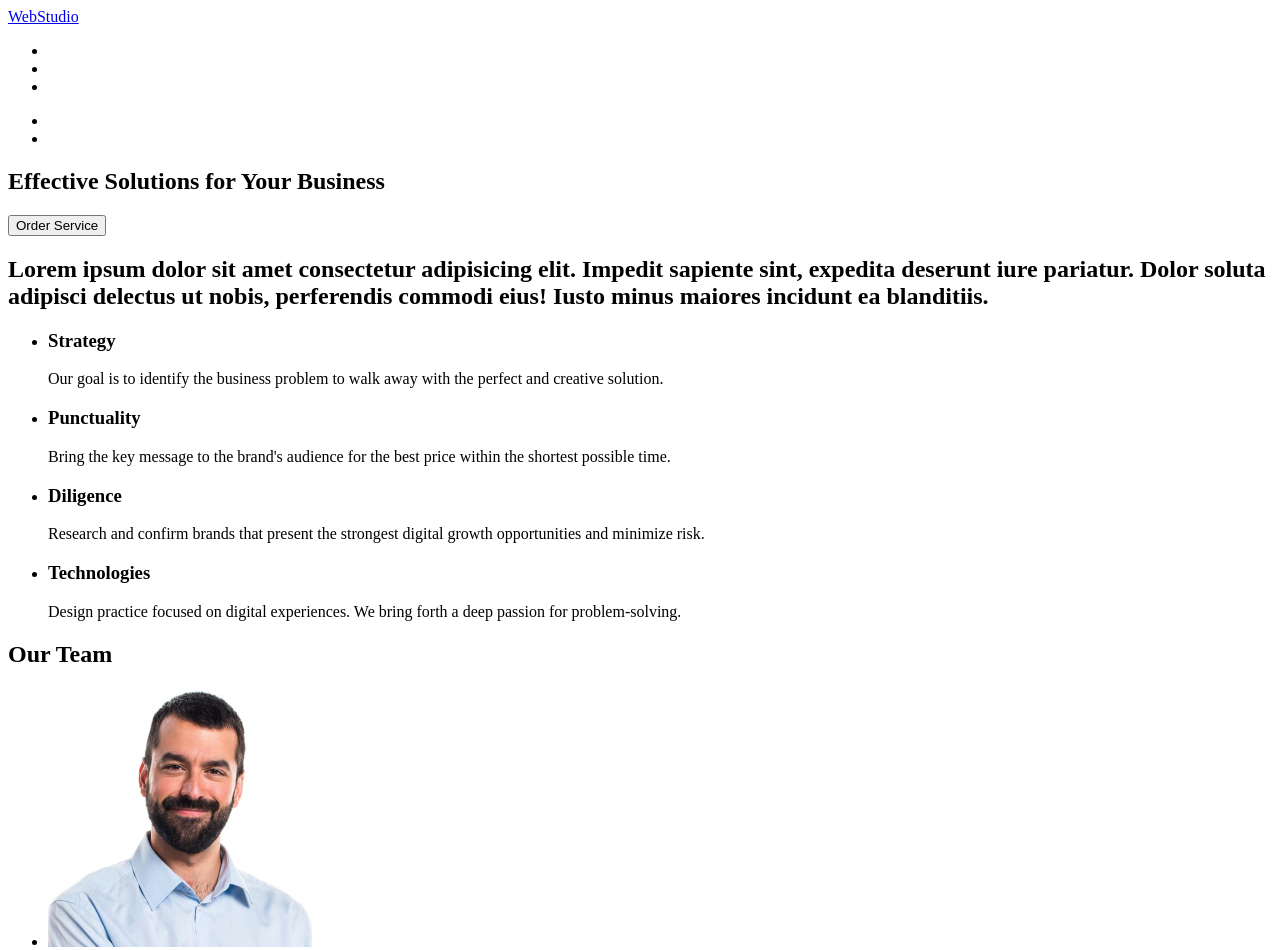
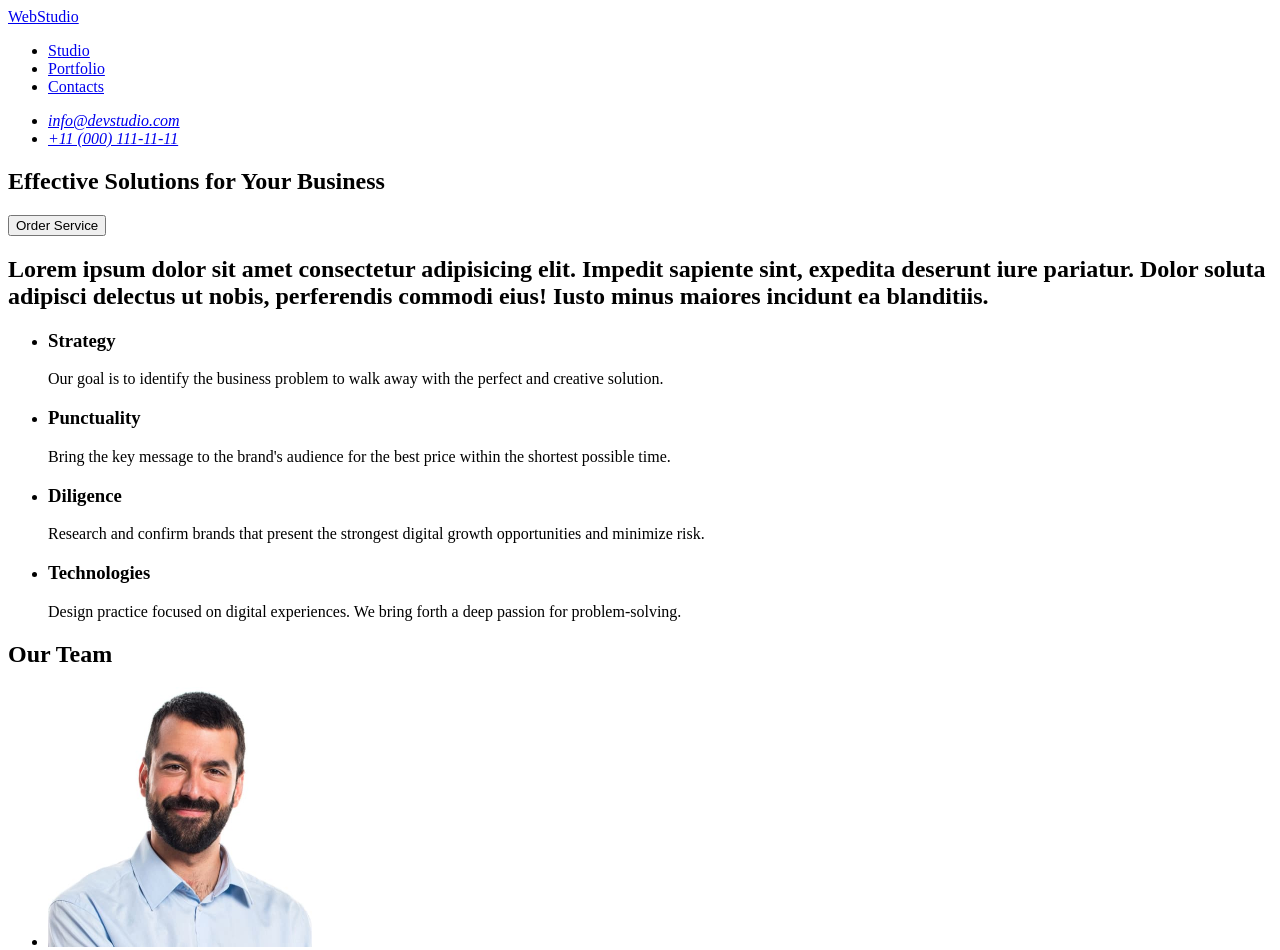
Before and after one commit to Anna-Sabat/goit-markup-hw-01, a plain HTML site: page index.html in a window 1280 px wide. Shown: the top 950 px of the page. Drawn offline with Linux system fonts and the light colour scheme.

Commit message:
fix files

```diff
--- a/index.html
+++ b/index.html
@@ -11,22 +11,22 @@
       <section>
         <ul>
           <li>
-            <a href="Studio"></a>
+            <a href="Studio">Studio</a>
           </li>
           <li>
-            <a href="Portfolio"></a>
+            <a href="Portfolio">Portfolio</a>
           </li>
           <li>
-            <a href="Contacts"></a>
+            <a href="Contacts">Contacts</a>
           </li>
         </ul>
         <address>
           <ul>
             <li>
-              <a href="mailto:info@devstudio.com"></a>
+              <a href="mailto:info@devstudio.com">info@devstudio.com</a>
             </li>
             <li>
-              <a href="tel:+11(000)111-11-11"></a>
+              <a href="tel:+11(000)111-11-11">+11 (000) 111-11-11</a>
             </li>
           </ul>
         </address>
```
